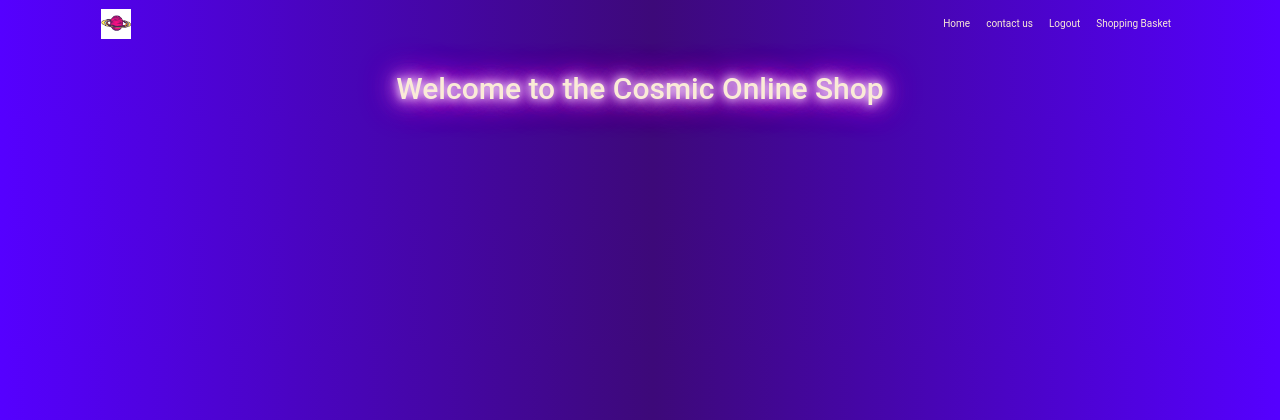
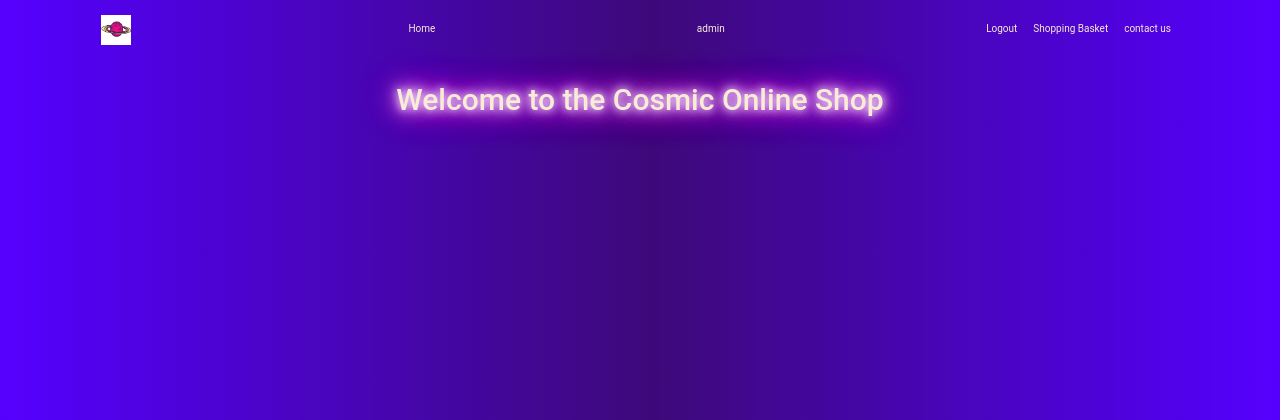
Before and after one commit to lenaprog/Cosmic-shop, a Django app: page / in a window 1280 px wide. Shown: the top 420 px of the page. Run offline with Django 4.2, Linux system fonts and the light colour scheme; a user stored in the database is signed in; some libraries are stand-ins or nearby versions.

Commit message:
modify navbar

```diff
--- a/onlineshop/static/onlineshop/styles.css
+++ b/onlineshop/static/onlineshop/styles.css
@@ -1,7 +1,13 @@
 .navbar-nav {
-    margin-left: auto;
+   margin-left: auto;
     font-size: 10px;
 }
+
+.navbar-nav.flex-fill.justify-content-right {
+   margin-right: 0px;
+   padding-right: 0px;
+}
+
  body {
      /*background: #1B1035;
      background: linear-gradient( to right, #5c4297, #1B1035, #5c4297); */
@@ -60,3 +66,11 @@
     text-decoration: underline;
     color:antiquewhite
  }
+
+ .container {
+    text-align: left;
+ }
+
+ ul {
+    margin-right: 0px;
+ }
--- a/onlineshop/templates/onlineshop/layout.html
+++ b/onlineshop/templates/onlineshop/layout.html
@@ -17,20 +17,30 @@
 <body>
     <div class="container">
         <nav class="navbar navbar-expand-sm">
-            <a class="navbar-item" href="#">
-                <img src="{% static 'onlineshop/saturn.jpg' %}" width="30" height="30" alt="universe">
-                <ul class="navbar-nav">
-                    <li class="nav-item ">
-                        <a class="nav-link" href="{% url 'index' %}">Home
-                            <span class="sr-only">(current)</span>
+            <div class="navnavbar-header">
+                <a class="navbar-brand" href="#">
+                    <img src="{% static 'onlineshop/images/saturn.jpg' %}" width="30" height="30" alt="universe">
                 </a>
+            </div>
+            <ul class="navbar-nav justify-content-left">
+                <li class="nav-item">
+                    <a class="nav-link" href="{% url 'index' %}">Home</a>
                 </li>
+            </ul>
+
+            {% if user.is_authenticated %}
+            <ul class="navbar-nav justify-content-center">
+                <li class="nav-item mx-auto">
+                    {{request.user.username}}
+                </li>
+            </ul>
+            {% endif %}
+
+
+            {% if user.is_authenticated %}
+            <ul class="navbar-nav justify-content-right">
                 <li class="nav-item">
-                        <a class="nav-link" href="#">contact us</a>
-                    </li>
-                    {% if user.is_authenticated %}
-                    <li class="nav-item">
-                        <a class="nav-link" href="#">Logout</a>
+                    <a class="nav-link" href="{% url 'logout'%} ">Logout</a>
                 </li>
                 <li class="nav-item">
                     <a class="nav-link" href="#">Shopping Basket</a>
@@ -40,9 +50,14 @@
                     <a class="nav-link" href="{% url 'login' %} ">Login</a>
                 </li>
                 {% endif %}
+
+                <li class="nav-item">
+                    <a class=" nav-link" href="#">contact us</a>
+                </li>
             </ul>
             </a>
         </nav>
+    </div>
     <br>
     {% block body %}
     {% endblock %}
--- a/onlineshop/urls.py
+++ b/onlineshop/urls.py
@@ -6,4 +6,5 @@ urlpatterns = [
     path("", views.index, name="index"),
     path("login", views.login, name="login"),
     path("register", views.register, name="register"),
+    path("logout", views.logout, name="logout")
 ]
--- a/onlineshop/views.py
+++ b/onlineshop/views.py
@@ -66,3 +66,7 @@ def register(request):
     # if GET request
     else:
         return render(request, "onlineshop/register.html")
+
+def logout(request):
+    logout(request)
+    return HttpResponseRedirect(reverse("index"))
```
Also changed, not shown: onlineshop/templates/onlineshop/register.html (+1 -7 lines), db.sqlite3, onlineshop/static/onlineshop/images/saturn.jpg (renamed from onlineshop/static/onlineshop/saturn.jpg), onlineshop/static/onlineshop/images/saturn1.jpg (renamed from onlineshop/static/onlineshop/saturn1.jpg). Lines whose indentation alone changed are shown as unchanged.
